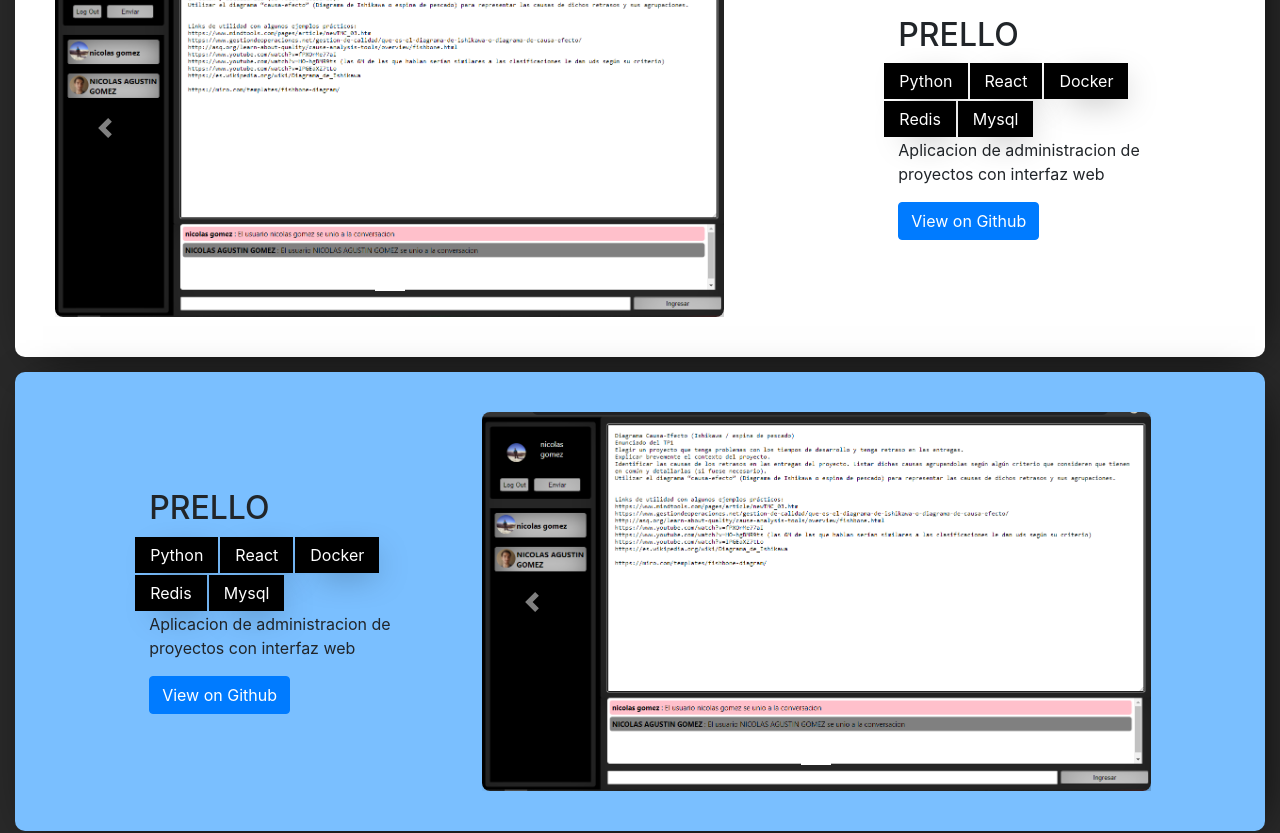
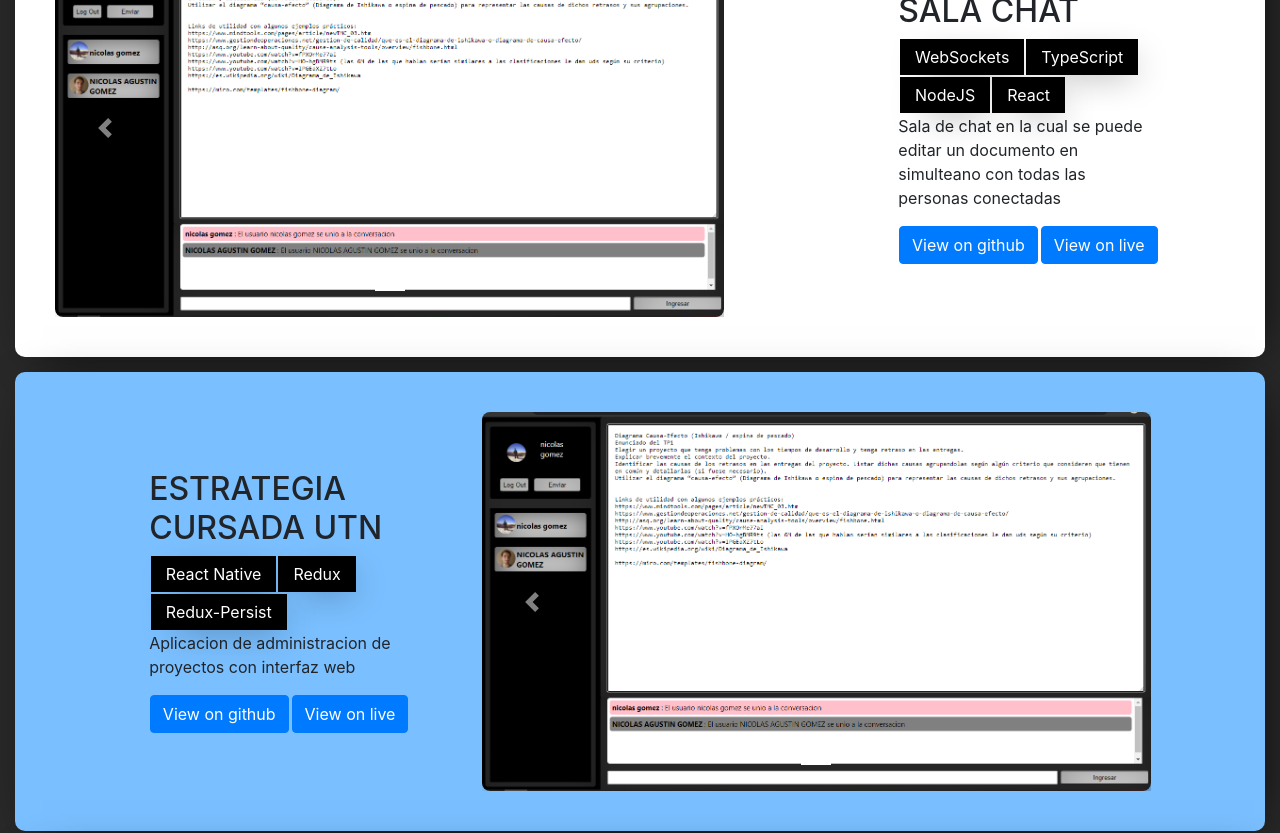
Before and after one commit to Nico9813/PortfolioWeb, a React (Create React App) app: page / in a window 1280 px wide. Shown: the part 660-1493 px from the top of the page. Built offline with nearby package versions, Linux system fonts and the light colour scheme.

Commit message:
diferent views

```diff
--- a/src/App.js
+++ b/src/App.js
@@ -1,4 +1,4 @@
-import React from 'react';
+import React, { useEffect } from 'react';
 import { CustomNavBar } from './components/NavBar'
 import { Header } from './components/Header'
 import { Project } from './components/Project'
@@ -8,12 +8,14 @@ import './App.css';
 
 import * as Perfil from './perfil.json'
 
+document.title = "Nicolas Gomez | Portfolio"
+
 function App() {
   return (
       <div class="App">
         <CustomNavBar foto={Perfil.foto}></CustomNavBar>
-      {Perfil.proyectos.map( (proyecto, index) => {
-        return(
+        {Perfil.proyectos.map((proyecto, index) => {
+          return (
             <Project proyecto={proyecto} contador={index}></Project>
           )
         })}
--- a/src/components/Project.js
+++ b/src/components/Project.js
@@ -4,30 +4,35 @@ import Carrusel from './Carrusel'
 
 export const Project = (props) => {
 
-    const proyectoActual = props.proyecto
-    const left = props.contador % 2
-    const right = (props.contador + 1) % 2
+    const { proyecto, contador } = props
+    const { titulo, descripcion, tecnologias, views } = proyecto
+    const left = contador % 2
+    const right = (contador + 1) % 2
 
     return (
         <div className='projectRow' style={{ backgroundColor: left ? 'white' : '#7abfff' }}>
             <Row className='project'>
                 <Col xs={{size: 12}} lg={{ size: 3, order: left,offset:1 }} className='projectCol'>
                         <Container>
-                            <h2>{proyectoActual.titulo}</h2>
-                            <Row>
-                                {proyectoActual.tecnologias.map((item, index) =>
+                            <h2>{titulo}</h2>
+                            <Row style={{marginLeft:0.7}}>
+                                {tecnologias.map((item) =>
                                     <Col xs={{ size: 'auto' }} className="tecnologia" style={{ backgroundColor: 'black' }}>
                                         <h7>{item}</h7>
                                     </Col>
                                 )}
                             </Row>
-                            <p>{proyectoActual.descripcion}</p>
-                            <Button onClick={() => window.location.href= proyectoActual.github } color="primary">View on Github</Button>
+                            <p>{descripcion}</p>
+                            <Row style={{ marginLeft: 0.7 }}>
+                                {views.map((value) =>
+                                    <Button style={{ marginRight: "3px" }} onClick={() => window.location.href = value[Object.keys(value)]} color="primary">View on {Object.keys(value)}</Button>
+                                )}
+                            </Row>
                         </Container>
                     </Col>
                     <Col xs={{size: 12}} lg={{ size: 7, order: right }} className='projectCol'>
                         <Container>
-                            <Carrusel imagenes={proyectoActual.imagenes}/>
+                            <Carrusel imagenes={proyecto.imagenes}/>
                         </Container>
                     </Col>
             </Row>
--- a/src/perfil.json
+++ b/src/perfil.json
@@ -16,33 +16,72 @@
                 "Redis",
                 "Mysql"
             ],
-            "github": "https://github.com/Nico9813/Prello"
+            "views": [
+                {
+                    "github": "https://github.com/Nico9813/Prello"
+                },
+                {
+                    "live": "https://prello.vercel.app/"
+                }
+            ]
         },
             {
-            "titulo": "PRELLO",
+            "titulo": "SALA CHAT",
+            "descripcion": "Sala de chat en la cual se puede editar un documento en simulteano con todas las personas conectadas",
+            "imagenes": ["/sala_chat_1.png"],
+            "tecnologias": [
+                "WebSockets",
+                "TypeScript",
+                "NodeJS",
+                "React"
+            ],
+            "views": [
+                {
+                    "github": "https://github.com/Nico9813/Prello"
+                },
+                {
+                    "live": "https://prello.vercel.app/"
+                }
+            ]
+        },
+        {
+            "titulo": "ESTRATEGIA CURSADA UTN",
             "descripcion": "Aplicacion de administracion de proyectos con interfaz web",
             "imagenes": ["/sala_chat_1.png"],
             "tecnologias": [
-                "Python",
-                "React",
-                "Docker",
-                "Redis",
-                "Mysql"
+                "React Native",
+                "Redux",
+                "Redux-Persist"
             ],
-            "github": "https://github.com/Nico9813/Prello"
+            "views": [
+                {
+                    "github": "https://github.com/Nico9813/Prello"
+                },
+                {
+                    "live": "https://prello.vercel.app/"
+                }
+            ]
         },
         {
-            "titulo": "PRELLO",
+            "titulo": "PENTAMINO",
             "descripcion": "Aplicacion de administracion de proyectos con interfaz web",
-            "imagenes": ["/sala_chat_1.png"],
+            "imagenes": [
+                "/sala_chat_1.png"
+            ],
             "tecnologias": [
-                "Python",
-                "React",
-                "Docker",
-                "Redis",
-                "Mysql"
+                "React Native",
+                "PanResponder",
+                "Redux",
+                "Redux-Persist"
             ],
-            "github": "https://github.com/Nico9813/Prello"
+            "views": [
+                {
+                    "github": "https://github.com/Nico9813/Prello"
+                },
+                {
+                    "live": "https://prello.vercel.app/"
+                }
+            ]
         }
     ]
 }
```
Lines whose indentation alone changed are shown as unchanged.
